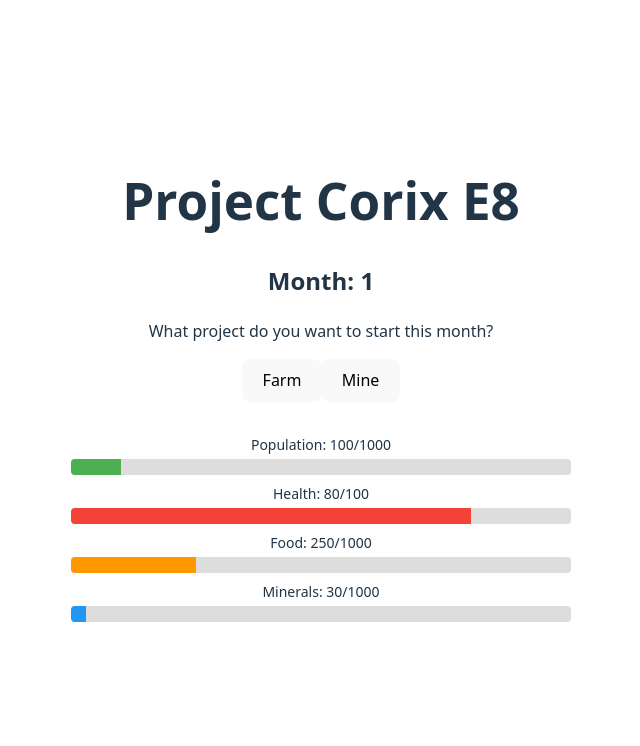
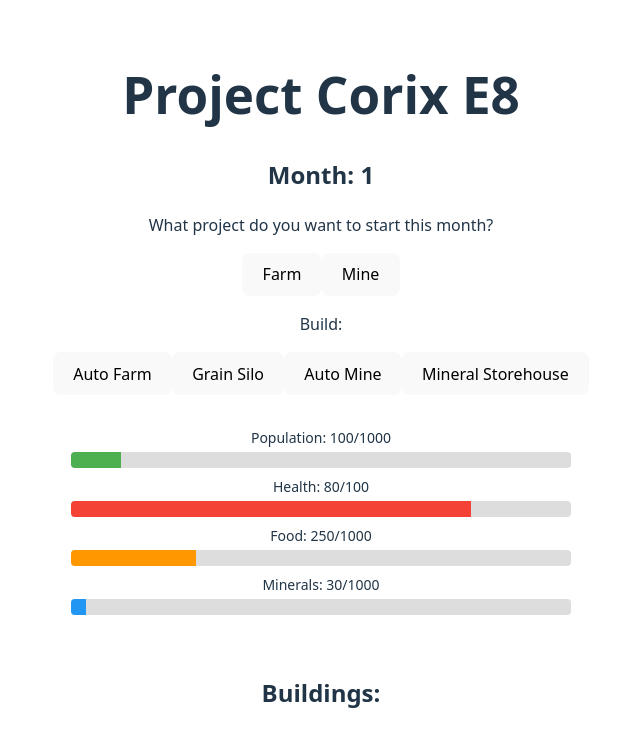
Before and after one commit to Mark-David-Hill/experiments, a React (Vite) app in the folder space-colony/: page / in a window 1280 px wide. Shown: the top 746 px of the page, without its empty margins (319-959 px from the left). Built offline with nearby package versions, Linux system fonts and the light colour scheme.

Commit message:
sets up building buildings

```diff
--- a/space-colony/src/App.jsx
+++ b/space-colony/src/App.jsx
@@ -14,10 +14,34 @@ function App() {
   const [maxPopulation, setMaxPopulation] = useState(1000);
   const [maxFood, setMaxFood] = useState(1000);
   const [maxMinerals, setMaxMinerals] = useState(1000);
+  const [buildings, setBuildings] = useState([]);
   const [message, setMessage] = useState(
     "What project do you want to start this month?"
   );
   const [isLoading, setIsLoading] = useState(false);
+
+  const buildingChoices = [
+    {
+      name: "Auto Farm",
+      cost: 500,
+      description: "Produces an additional 50 food every year",
+    },
+    {
+      name: "Grain Silo",
+      cost: 300,
+      description: "Increases the max amount of food storage by 500",
+    },
+    {
+      name: "Auto Mine",
+      cost: 700,
+      description: "Produces an additional 50 minerals year",
+    },
+    {
+      name: "Mineral Storehouse",
+      cost: 300,
+      description: "Increases the max amount of mineral storage by 500",
+    },
+  ];
 
   const getRandomInt = (min, max) => {
     min = Math.ceil(min);
@@ -47,6 +71,20 @@ function App() {
     }
 
     return modifier * getRandomInt(min, max);
+  };
+
+  const build = (building) => {
+    if (minerals > building.cost) {
+      setMessage(
+        `You spent ${building.cost} minerals and a ${building.name} was built.`
+      );
+      setBuildings((prev) => [...prev, building]);
+      monthPasses();
+    } else {
+      setMessage(
+        `You don't have enough minerals to build ${building.name}. It costs ${building.cost} minerals`
+      );
+    }
   };
 
   const monthPasses = async (action) => {
@@ -80,7 +118,7 @@ function App() {
 
     // Phase 2: month passes
     await delay(2000);
-    setMessage("A month passes...");
+    setMessage("A year passes...");
 
     // Phase 3: consumption & health
     await delay(2000);
@@ -88,6 +126,9 @@ function App() {
     const totalFood = startingFood + foodProduced;
     if (totalFood >= startingPopulation) {
       setFood((prev) => prev - startingPopulation);
+      if (health < 80) {
+        setHealth(startingHealth + 2);
+      }
       setMessage(
         `You had enough food for everyone. Food produced: ${foodProduced}. Food consumed: ${startingPopulation}.`
       );
@@ -125,6 +166,16 @@ function App() {
         <button onClick={() => monthPasses("mine")} disabled={isLoading}>
           Mine
         </button>
+        <div className="build-choice">
+          <p>Build:</p>
+          {buildingChoices.map((building) => {
+            return (
+              <button onClick={() => build(building)} disabled={isLoading}>
+                {building.name}
+              </button>
+            );
+          })}
+        </div>
       </div>
 
       <div className="card" style={{ width: "500px" }}>
@@ -143,6 +194,13 @@ function App() {
           color="#2196f3"
         />
       </div>
+
+      <h2>Buildings:</h2>
+      <div className="card">
+        {buildings.map((building) => {
+          return <p>{building.name}</p>;
+        })}
+      </div>
     </>
   );
 }
```
